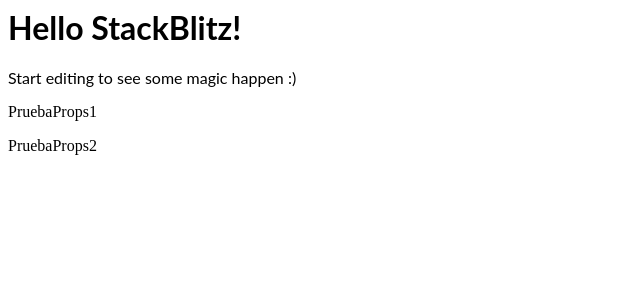
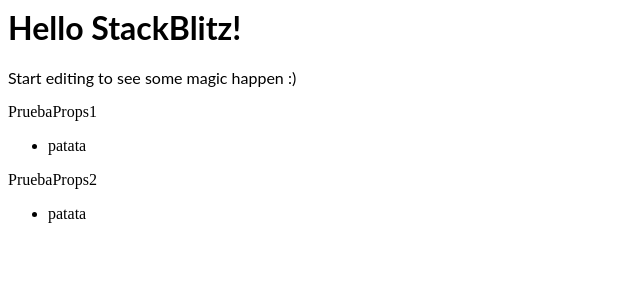
Before and after one commit to DRuizE01/proyecto-reactjs, a React (Create React App) app: page / in a window 1280 px wide. Shown: the top 300 px of the page, without its empty margins (0-640 px from the left). Built offline with nearby package versions, Linux system fonts and the light colour scheme.

Commit message:
1 file modified, 1 added, 1 deleted

```diff
--- /dev/null
+++ b/src/components/ComoQuieras.jsx
@@ -0,0 +1,9 @@
+import React from "react";
+export default function ComoQuieras(props){
+
+return(
+  <li> {props.elemento} </li>
+);
+
+
+}
--- a/src/components/Etiqueta1.jsx
+++ b/src/components/Etiqueta1.jsx
@@ -1,9 +1,8 @@
 import React from "react";
 
-import comoQuieras from './comoQuieras';
+import ComoQuieras from './ComoQuieras';
 
 export default function Etiqueta1(props) {
-  //React.createElement("h1",null,"hola");
 
   return (
     <div>
@@ -11,7 +10,7 @@
       {props.titulo}
 
       <ul>
-        <comoQuieras item="patata" />
+        <ComoQuieras elemento="patata"/>
       </ul>
     </div>
   );
--- a/src/components/comoQuieras.jsx
+++ /dev/null
@@ -1,9 +0,0 @@
-import React from "react";
-export default function comoQuieras(props){
-
-return(
-  <li> {props.item} </li>
-);
-
-
-}
```
